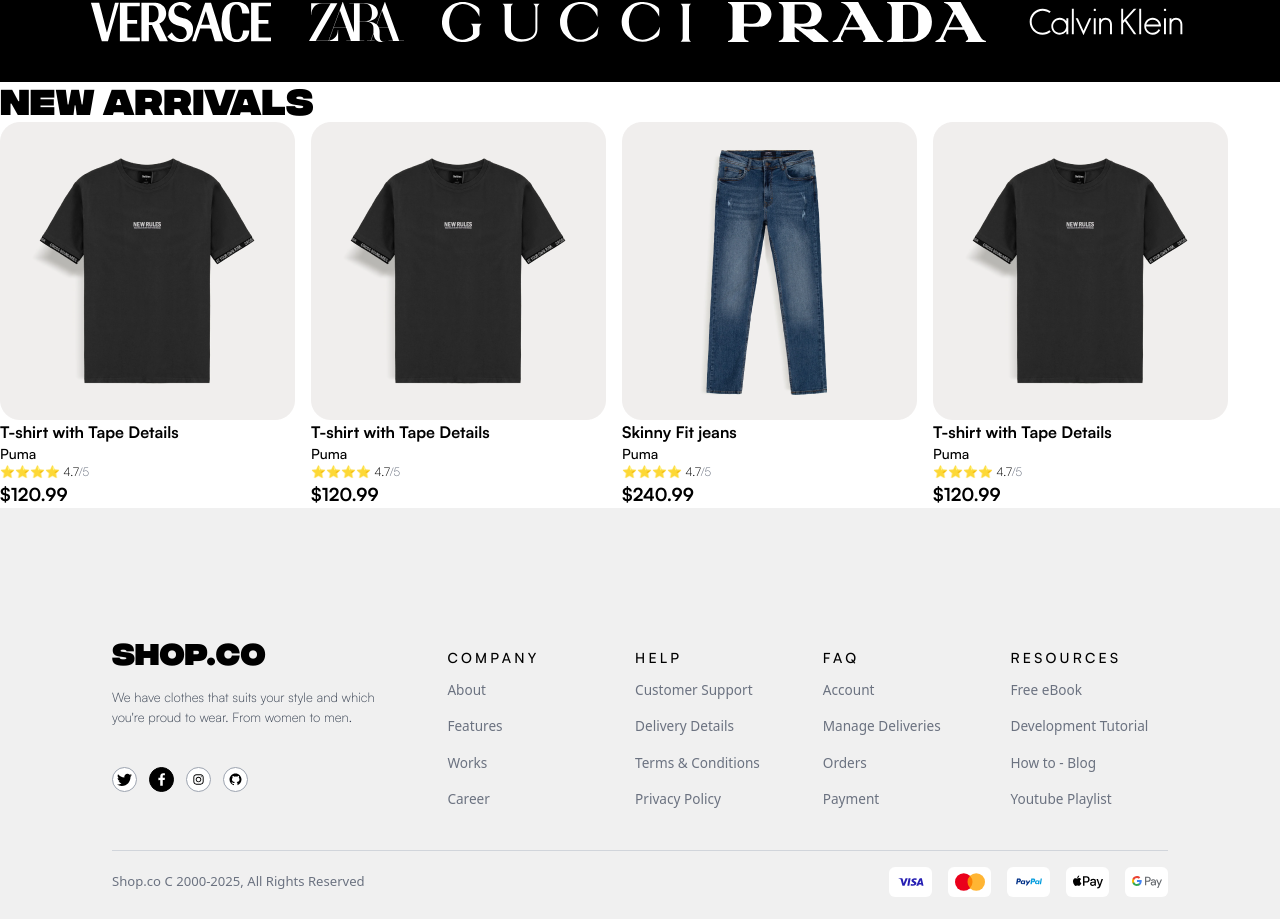
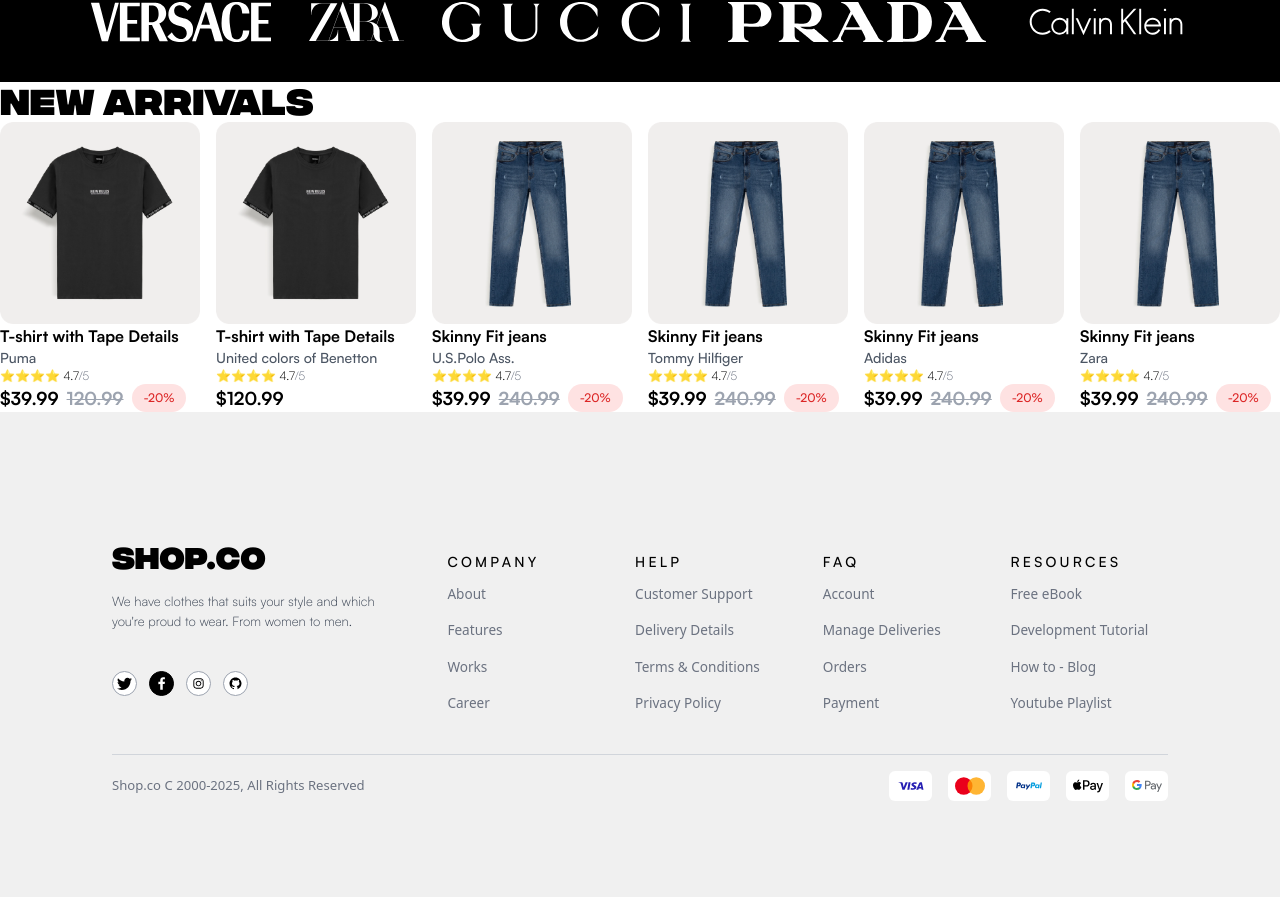
Before and after one commit to Drishti-T/ecommerce-frontend, a React (Vite) app: page / in a window 1280 px wide. Shown: the part 958-1877 px from the top of the page. After the commit the page ends 1855 px from the top, so only its background shows below. Built offline with nearby package versions, Linux system fonts and the light colour scheme.

Commit message:
updating newarrivals product list

```diff
--- a/package.json
+++ b/package.json
@@ -11,9 +11,11 @@
   },
   "dependencies": {
     "axios": "^1.7.9",
+    "lucide-react": "^0.486.0",
     "react": "^19.0.0",
     "react-dom": "^19.0.0",
-    "react-router-dom": "^7.3.0"
+    "react-router-dom": "^7.3.0",
+    "tailwind-scrollbar-hide": "^2.0.0"
   },
   "devDependencies": {
     "@eslint/js": "^9.19.0",
--- a/src/Components/ProductCard.jsx
+++ b/src/Components/ProductCard.jsx
@@ -1,23 +1,36 @@
 
 import { getCurrencySymbol } from "../utils/getCurrencySymbol";
+import { ChevronLeft, ChevronRight } from "lucide-react";
 
 
 export const ProductCard = ({products}) => {
-
-
     return (
-                <div className="flex flex-row gap-4">
+        <div className="overflow-x-auto scrollbar-hide scroll-smooth">
+                <div className="flex flex-row gap-4 ">
                     {products.data.map((product) => (
-
-
-                        <div key={product.id}>
+                        <div key={product.id} className="min-w-[200px]">
                             <img src={product.image}></img>
                             <div className="font-satoshi_bold  text-base">{product.name}</div>
-                            <div className="font-satoshi_medium text-sm">{product.brand}</div>
+                            <div className="font-satoshi_medium text-sm text-gray-600">{product.brand}</div>
                             <div className="font-satoshi text-xs flex">⭐⭐⭐⭐ {product.rating}<div className="text-gray-500">/5</div></div>
-                            <div className="font-satoshi_bold  text-lg">{getCurrencySymbol(product.currency)}{product.price}</div>
+                            <div className="font-satoshi_bold  text-lg">
+                                {product.discountPrice ? (
+                                    <div className="flex gap-2 items-center">
+                                        {getCurrencySymbol(product.currency)}{product.discountPrice} <div className="text-gray-400 line-through decoration-[0.08rem]">{product.price}</div>
+                                        <div>{product.discountValue ?
+                                        (<div className="font-satoshi_medium text-red-600 text-xs bg-red-100 px-3 py-1.5 rounded-full flex items-center justify-center">
+                                            -{product.discountValue}%
+                                        </div>) :
+                                        (<div>
+                                        </div>)}
+                                        </div>
+                                    </div>
+                                ): (<div>
+                                    {getCurrencySymbol(product.currency)}{product.price}
+                                    </div>)}</div>
                         </div>
                     ))}
                 </div>
+                </div>
             );
 }
--- a/src/Pages/Homepage.jsx
+++ b/src/Pages/Homepage.jsx
@@ -5,7 +5,7 @@
 import { HeroSection } from "../Components/HeroSection"
 import { NavBar } from "../Components/NavBar"
 import { ProductCard } from "../Components/ProductCard"
-import products from "../testingFiles/products.js"
+import products from "../dummyData/products.js"
 export const Homepage = () => {
 
     return <div>
--- /dev/null
+++ b/src/dummyData/products.js
@@ -0,0 +1,87 @@
+ const products = {
+    "success": true,
+    "data": [
+      {
+        "id": "PROD001",
+        "name": "T-shirt with Tape Details",
+        "image": "/images/products/Frame32.png",
+        "currency" : "USD",
+        "price": 120.99,
+        "discountPrice": 39.99,
+        "discountValue" : 20,
+        "rating": 4.7,
+        "brand": "Puma"
+      },
+      {
+        "id": "PROD001",
+        "name": "T-shirt with Tape Details",
+        "image": "/images/products/Frame32.png",
+        "currency" : "USD",
+        "price": 120.99,
+        "discountPrice": null,
+        "discountValue" : null,
+
+        "rating": 4.7,
+        "brand": "United colors of Benetton"
+      },
+      {
+        "id": "PROD001",
+        "name": "Skinny Fit jeans",
+        "image": "/images/products/Frame33.png",
+        "currency" : "USD",
+        "price": 240.99,
+        "discountPrice": 39.99,
+        "discountValue" : 20,
+        "rating": 4.7,
+        "brand": "U.S.Polo Ass."
+      },
+      {
+        "id": "PROD001",
+        "name": "Skinny Fit jeans",
+        "image": "/images/products/Frame33.png",
+        "currency" : "USD",
+        "price": 240.99,
+        "discountPrice": 39.99,
+        "discountValue" : 20,
+        "rating": 4.7,
+        "brand": "Tommy Hilfiger"
+      },
+      {
+        "id": "PROD001",
+        "name": "Skinny Fit jeans",
+        "image": "/images/products/Frame33.png",
+        "currency" : "USD",
+        "price": 240.99,
+        "discountPrice": 39.99,
+        "discountValue" : 20,
+        "rating": 4.7,
+        "brand": "Adidas"
+      },
+      {
+        "id": "PROD001",
+        "name": "Skinny Fit jeans",
+        "image": "/images/products/Frame33.png",
+        "currency" : "USD",
+        "price": 240.99,
+        "discountPrice": 39.99,
+        "discountValue" : 20,
+        "rating": 4.7,
+        "brand": "Zara"
+      },
+      {
+        "id": "PROD001",
+        "name": "Skinny Fit jeans",
+        "image": "/images/products/Frame33.png",
+        "currency" : "USD",
+        "price": 240.99,
+        "discountPrice": 39.99,
+        "discountValue" : 20,
+        "rating": 4.7,
+        "brand": "Calvin Klein"
+      },
+
+
+
+    ]
+  }
+  export default products
--- a/src/testingFiles/products.js
+++ /dev/null
@@ -1,44 +0,0 @@
- const products = {
-    "success": true,
-    "data": [
-      {
-        "id": "PROD001",
-        "name": "T-shirt with Tape Details",
-        "image": "/images/products/Frame32.png",
-        "currency" : "USD",
-        "price": 120.99,
-        "rating": 4.7,
-        "brand": "Puma"
-      },
-      {
-        "id": "PROD001",
-        "name": "T-shirt with Tape Details",
-        "image": "/images/products/Frame32.png",
-        "currency" : "USD",
-        "price": 120.99,
-        "rating": 4.7,
-        "brand": "Puma"
-      },
-      {
-        "id": "PROD001",
-        "name": "Skinny Fit jeans",
-        "image": "/images/products/Frame33.png",
-        "currency" : "USD",
-        "price": 240.99,
-        "rating": 4.7,
-        "brand": "Puma"
-      },
-      {
-        "id": "PROD001",
-        "name": "T-shirt with Tape Details",
-        "image": "/images/products/Frame32.png",
-        "currency" : "USD",
-        "price": 120.99,
-        "rating": 4.7,
-        "brand": "Puma"
-      },
-
-
-    ]
-  }
-  export default products
--- a/tailwind.config.js
+++ b/tailwind.config.js
@@ -18,5 +18,5 @@
       }
     },
   },
-  plugins: [],
+  plugins: [require("tailwind-scrollbar-hide")],
 }
```
Also changed, not shown: 1 other file (tests, documents, lock files or other folders).
